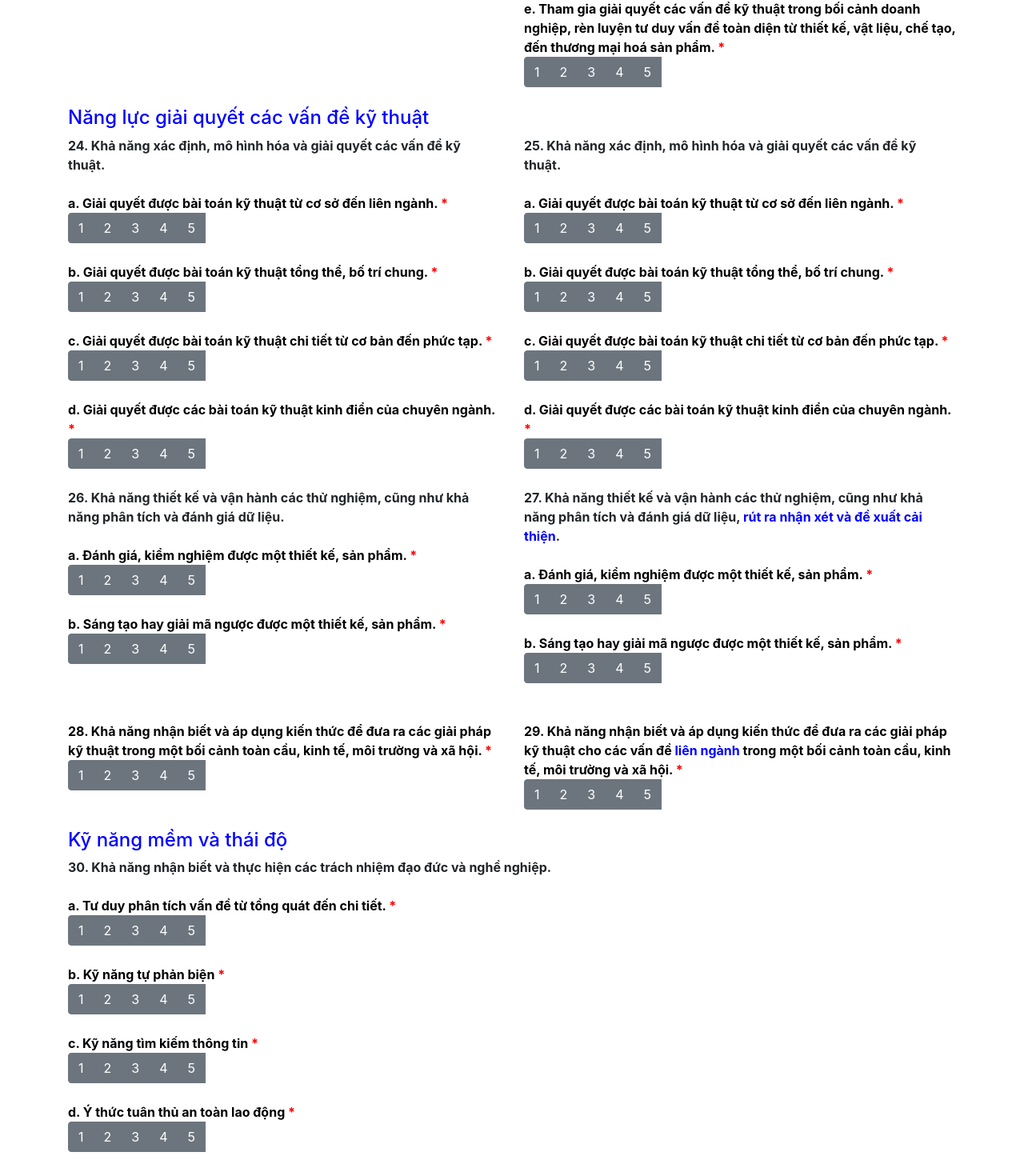
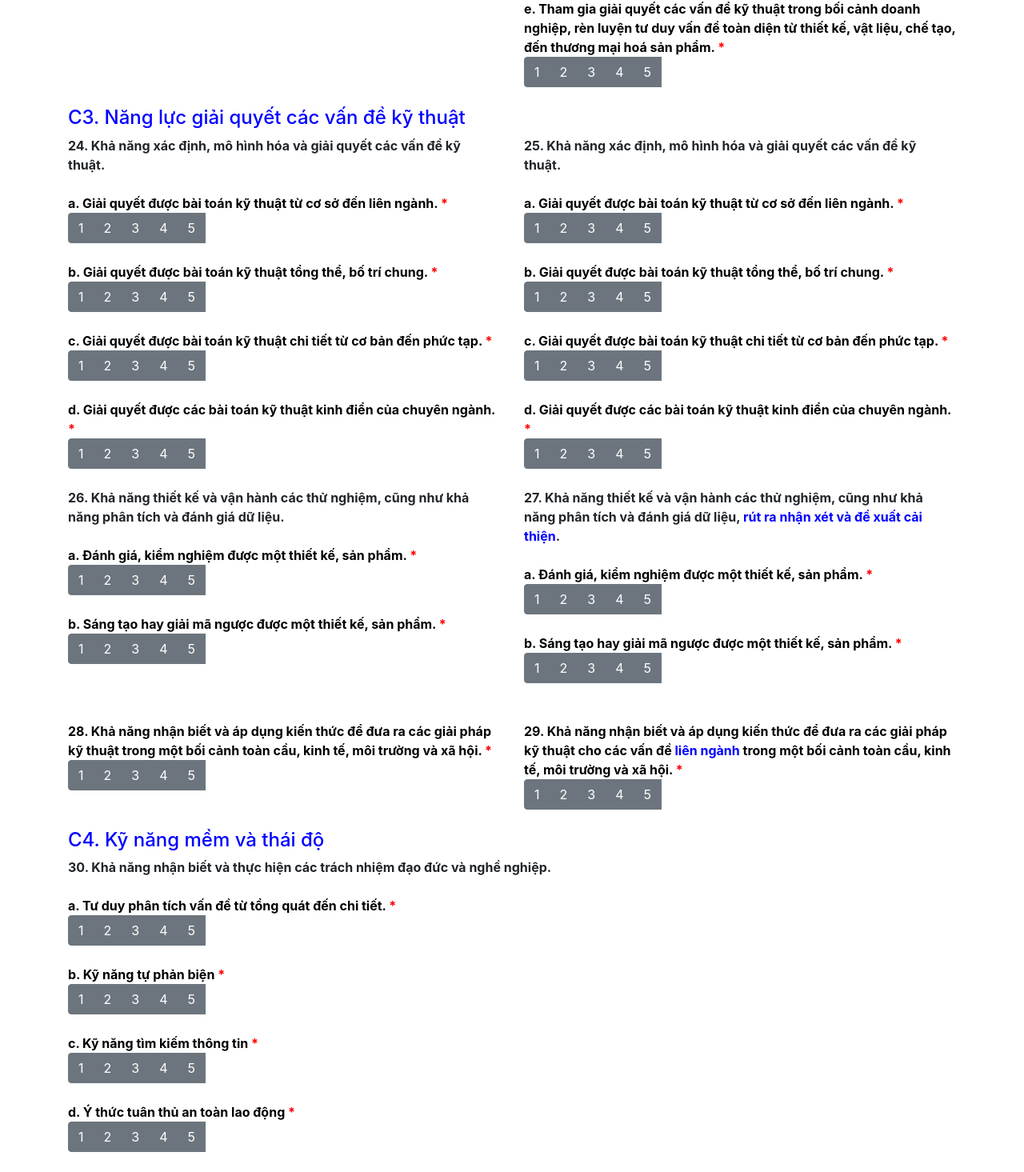
Before and after one commit to thinhhoang95/dae-survey, a React (Create React App) app: page / in a window 1280 px wide. Shown: the part 5116-6581 px from the top of the page at 80% size. Built offline with nearby package versions, Linux system fonts and the light colour scheme.

Commit message:
Renumbering sections

```diff
--- a/src/screens/survey.js
+++ b/src/screens/survey.js
@@ -869,7 +869,7 @@ export const Survey = ({ history }) => {
         </Row>
         <Row>
           <Col>
-            <h4 style={{color: 'blue'}}>Năng lực giải quyết các vấn đề kỹ thuật</h4>
+            <h4 style={{color: 'blue'}}>C3. Năng lực giải quyết các vấn đề kỹ thuật</h4>
           </Col>
         </Row>
         <Row>
@@ -1010,7 +1010,7 @@ export const Survey = ({ history }) => {
         </Row>
         <Row>
           <Col>
-            <h4 style={{color: 'blue'}}>Kỹ năng mềm và thái độ</h4>
+            <h4 style={{color: 'blue'}}>C4. Kỹ năng mềm và thái độ</h4>
           </Col>
         </Row>
         <Row>
@@ -1345,7 +1345,7 @@ export const Survey = ({ history }) => {
         </Row>
         <Row>
           <Col>
-            <h4 style={{ color: "blue" }}>Khối kiến thức chuyên ngành</h4>
+            <h4 style={{ color: "blue" }}>D4. Khối kiến thức chuyên ngành</h4>
           </Col>
         </Row>
         <Row>
@@ -1383,7 +1383,7 @@ export const Survey = ({ history }) => {
         <Row>
           <Col>
             <h4 style={{ color: "blue" }}>
-              Nhóm môn thí nghiệm, thực hành, thực tập và đồ án
+              D5. Nhóm môn thí nghiệm, thực hành, thực tập và đồ án
             </h4>
           </Col>
         </Row>
@@ -1423,7 +1423,7 @@ export const Survey = ({ history }) => {
         </Row>
         <Row>
           <Col>
-            <h4 style={{ color: "blue" }}>D4. Khối kiến thức tự chọn tự do</h4>
+            <h4 style={{ color: "blue" }}>D6. Khối kiến thức tự chọn tự do</h4>
           </Col>
         </Row>
         <Row>
@@ -1461,7 +1461,7 @@ export const Survey = ({ history }) => {
         <Row>
           <Col>
             <h4 style={{ color: "blue" }}>
-              D5. Khối kiến thức đặc thù của chương trình Kỹ sư
+              D7. Khối kiến thức đặc thù của chương trình Kỹ sư
             </h4>
           </Col>
         </Row>
```
